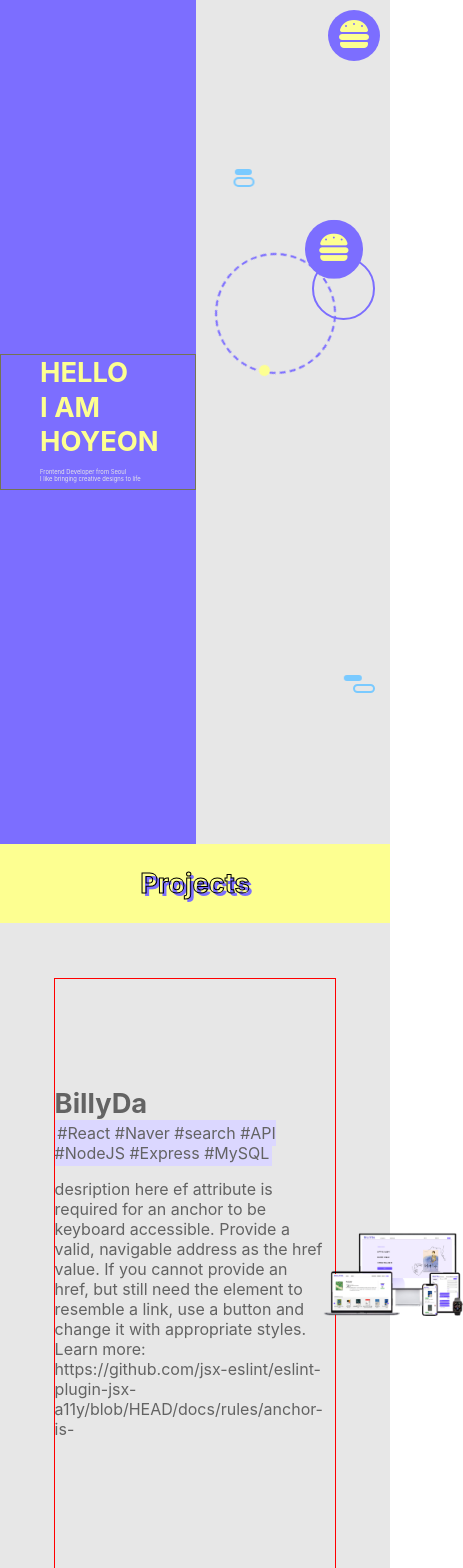
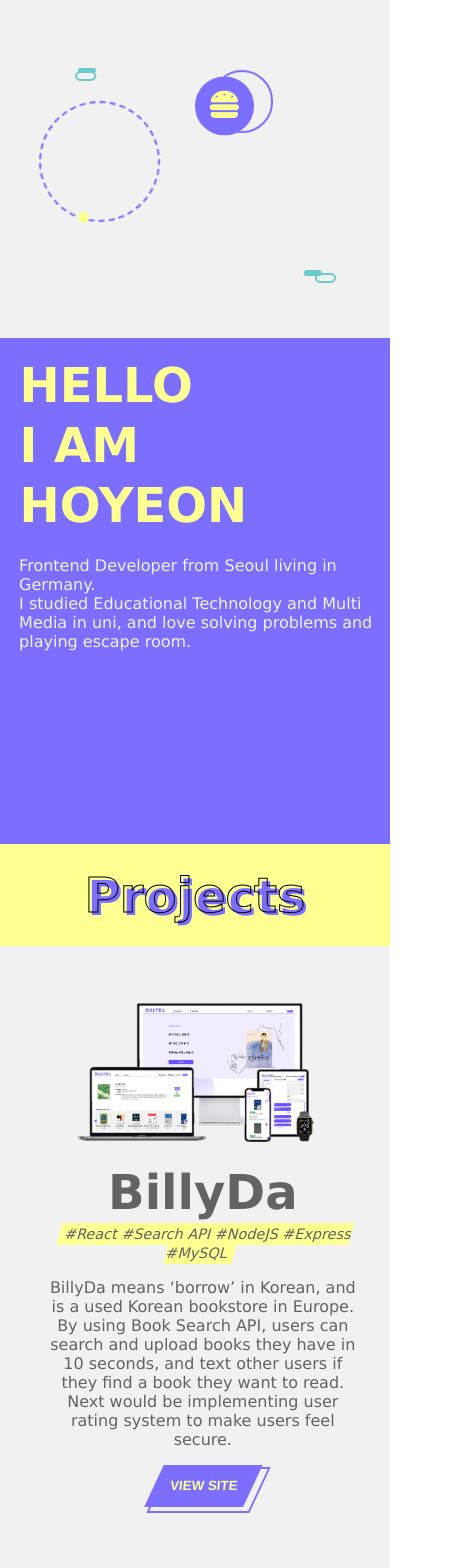
Before and after one commit to hoyeonii/portfolio-hoyeon, a React (Create React App) app: page / in a window 390 px wide. Shown: the top 1568 px of the page, 463 px wide, since content can reach past the window. Built offline with nearby package versions, Linux system fonts and the light colour scheme.

Commit message:
css added for responsiveness

```diff
--- a/src/App.css
+++ b/src/App.css
@@ -1,18 +1,18 @@
 :root {
   --main-highlight: #fdff91;
-  --main-blue: #7acaff;
+  --main-blue: #6acbca;
   --main-base: rgb(124, 110, 255);
   --main-base-light: rgb(219, 215, 255);
   /* --main-highlight: #e7ae0b; */
   /* --main-highlight: #008648; */
   /* --main-base: rgb(26, 105, 219); */
-  --main-light: #e7e7e7;
+  --main-light: #f1f1f1;
   --main-font: rgb(99, 99, 99);
 }
 
 .App {
   /* text-align: center; */
-  /* font-family: Verdana, Geneva, Tahoma, sans-serif; */
+  font-family: Verdana, Geneva, Tahoma, sans-serif;
   background-color: var(--main-base);
   color: var(--main-highlight);
   margin: 0;
@@ -119,9 +119,9 @@ section {
 }
 
 .main-left {
-  border: 1px solid rgb(116, 116, 81);
-  width: 40%;
-  padding-left: 10%;
+  /* border: 1px solid rgb(116, 116, 81); */
+  width: 45%;
+  padding-left: 5%;
 }
 .main-left h1 {
   color: var(--main-highlight);
@@ -129,11 +129,11 @@ section {
 .main-left-text {
   display: flex;
   flex-direction: column;
-  padding: 5% 0;
+  padding: 5% 2% 5% 0;
 }
 
 .main-left span {
-  font-size: 1.5vw;
+  font-size: 1rem;
   color: var(--main-light);
 }
 .main-right {
@@ -177,50 +177,142 @@ section {
 }
 .project {
   height: 70vh;
-  width: 80%;
+  width: 85%;
   margin: 10% auto;
-  border: 1px solid red;
+  /* border: 1px solid red; */
   display: flex;
   align-items: center;
 }
 .project-info {
   /* margin: auto; */
+  position: absolute;
+  width: 40%;
   padding-bottom: 3%;
+  left: -40vw;
+  /* animation: slide 1s ease-in-out forwards; */
+}
+@keyframes slide {
+  from {
+    opacity: 0;
+  }
+  to {
+    left: 12vw;
+    opacity: 1;
+  }
+}
+@keyframes slideBack {
+  from {
+    left: 12vw;
+    opacity: 1;
+  }
+  to {
+    opacity: 0;
+  }
 }
 .project img {
-  width: 50%;
+  width: 40%;
   /* height: auto; */
-  margin: auto;
+  margin-left: auto;
 }
+@keyframes fadeIn {
+  from {
+    transform: scale(0%);
+    opacity: 0;
+  }
+  to {
+    transform: scale(100%);
+    opacity: 1;
+  }
+}
+@keyframes fadeOut {
+  from {
+    transform: scale(0%);
+    opacity: 0;
+  }
+  to {
+    transform: scale(100%);
+    opacity: 1;
+  }
+}
+/* .tools {
+  position: relative;
+  padding: 1%;
+  transform: skewx(15deg);
+  border: 1px solid red;
+}
+.tools div {
+  position: absolute;
+  top: 0;
+  background-color: var(--main-base-light);
+  width: 100%;
+  height: 100%;
+  transform: skewx(0deg);
+} */
 .tools {
-  padding: 1%;
-  background-color: var(--main-base-light);
+  transform: skew(-15deg);
 }
-.project p {
-  /* width: 50%; */
+
+.tools span {
+  background: var(--main-highlight);
+  padding: 1% 2%;
+  font-size: 0.9rem;
 }
+
+.project-info-viewBtn {
+  position: relative;
+  background: var(--main-base);
+  color: var(--main-highlight);
+  transform: skew(-25deg);
+  padding: 0 5%;
+  margin: 0 3%;
+  border: none;
+  cursor: pointer;
+  font-weight: 600;
+
+  /* box-shadow: 5px 5px 0px var(--main-base); */
+}
+.project-info-viewBtn::after {
+  content: "";
+  position: absolute;
+  top: 5%;
+  left: 5%;
+  width: 100%;
+  height: 100%;
+
+  border: 2px solid var(--main-base);
+  /* box-shadow: 5px 5px 0px var(--main-base); */
+}
+
+.project-info-viewBtn p {
+  transform: skew(20deg);
+}
+
 .skills > div {
   display: flex;
-  justify-content: space-around;
-  border: 1px solid red;
+  justify-content: space-between;
+  /* border: 1px solid red; */
   margin: 7% auto;
+  width: 60vw;
 }
 .skill {
-  background-color: var(--main-light);
+  background-color: var(--main-base);
+  color: var(--main-light);
   /* border: 1px solid white; */
   text-align: center;
   border-radius: 20px;
-  padding: 2% 3%;
-  color: black;
-  width: 18%;
-  box-shadow: 2px 2px 5px var(--main-highlight);
+  padding: 3% 3% 0;
+  /* color: black; */
+  width: 40%;
+  box-shadow: 2px 2px 5px gray;
 }
 .skill > img {
   /* border: 1px solid red; */
+  filter: invert(100%);
 }
 .skill > h2 {
   /* border: 1px solid white; */
-  font-size: 2em;
+  color: var(--main-highlight);
+  font-size: 2rem;
 }
 .skill > ul {
   text-align: left;
@@ -238,7 +330,88 @@ section {
 }
 .contact div {
   padding: 3% 0;
+  text-align: center;
+}
+.contact a {
+  color: var(--main-font);
+  text-decoration: none;
 }
 .contact i {
   padding: 10px;
 }
+
+@media screen and (max-width: 750px) {
+  .project {
+    display: block;
+    text-align: center;
+    height: 100vh;
+  }
+  .project-info {
+    width: 80%;
+  }
+  .project img {
+    width: 80%;
+    margin: auto;
+    margin-bottom: 5%;
+  }
+  .skills > div {
+    width: 80vw;
+  }
+}
+@media screen and (max-width: 450px) {
+  h1 {
+    font-size: 3rem;
+  }
+  .navBtn {
+    font-size: 1.5rem;
+    padding: 5px 8px;
+    margin: 10px;
+    bottom: 0;
+  }
+  nav > div {
+    width: 80%;
+  }
+  .main {
+    flex-direction: column-reverse;
+  }
+  .main-left {
+    /* position: absolute; */
+    width: 100%;
+    height: 60vh;
+    align-items: center;
+    padding: 0;
+    /* z-index: 1;
+    bottom: 10vh; */
+  }
+  .main-left h1 {
+    margin-left: 5%;
+  }
+  .main-left h1:first-child {
+    margin-top: 5%;
+  }
+  .main-left span {
+    margin-left: 5%;
+
+    /* color: var(--main-font); */
+  }
+  .main-right {
+    width: 100%;
+    height: 40vh;
+  }
+  .skills > div {
+    flex-direction: column;
+  }
+  .skill {
+    width: 70vw;
+    margin: 3% auto;
+  }
+  .skill > h2 {
+    font-size: 1.5rem;
+  }
+  .skill > ul {
+    text-align: left;
+    /* border: 1px solid olive; */
+    /* margin: 5%; */
+    font-size: 1rem;
+  }
+}
--- a/src/App.js
+++ b/src/App.js
@@ -5,12 +5,14 @@ import client from "./client.png";
 import React, { useRef, useState } from "react";
 import H1withStroke from "./helper/H1withStroke";
 import billyda from "./billyda.png";
+import spotify from "./spotify.png";
 function App() {
   const mainRef = useRef();
   const projectsRef = useRef();
   const skillsRef = useRef();
   const contactRef = useRef();
   const [navOpen, setNavOpen] = useState(false);
+  const [navVisible, setNavVisible] = useState(false);
 
   const executeScrollTo = (ref) =>
     window.scrollTo({
@@ -20,9 +22,48 @@ function App() {
   const openNav = () => {
     setNavOpen(!navOpen);
   };
+  // projectsRef.current && console.log(projectsRef.current.offsetTop);\
+  window.onscroll = function () {
+    if (projectsRef.current.offsetTop < window.pageYOffset) {
+      setNavVisible(true);
+    } else {
+      setNavVisible(false);
+    }
+  };
+
+  let projectInfo = document.querySelectorAll(".project-info");
+  projectInfo.forEach((info) => {
+    window.addEventListener("scroll", function () {
+      let value = window.scrollY;
+      // console.log(info);
+      // console.log(info + ":" + info.offsetTop +"" info.clientHeight +"vlaue"+value);
+      if (
+        info.offsetTop - (this.innerHeight * 4) / 5 < value &&
+        value < info.offsetTop + (info.clientHeight * 4) / 5
+      ) {
+        // console.log(this.innerHeight);
+        info.style.animation = "slide 0.5s ease-in-out forwards";
+      } else if (
+        info.offsetTop + info.clientHeight < value ||
+        value < info.offsetTop
+      ) {
+        // console.log("going back!!");s
+        info.style.animation = "slideBack 1s ease-in-out forwards";
+      }
+    });
+  });
+
+  // window.addEventListener("scroll", function () {
+  //   let value = window.scrollY;
+  //   console.log(value);
+  // });
   return (
     <div className="App">
-      <button className="navBtn" onClick={openNav}>
+      <button
+        className="navBtn"
+        onClick={openNav}
+        style={{ display: navVisible ? "inline-block" : "none" }}
+      >
         <i class="fa-solid fa-burger"></i>
       </button>
       <nav style={{ display: navOpen ? "inline-block" : "none" }}>
@@ -74,8 +115,11 @@ function App() {
           <h1>I AM</h1>
           <h1>HOYEON</h1>
           <div className="main-left-text">
-            <span>Frontend Developer from Seoul</span>
-            <span>I like bringing creative designs to life</span>
+            <span>Frontend Developer from Seoul living in Germany.</span>
+            <span>
+              I studied Educational Technology and Multi Media in uni, and love
+              solving problems and playing escape room.
+            </span>
           </div>
         </div>
         <div className="main-right">
@@ -101,76 +145,85 @@ function App() {
         {/* <H1withStroke text="Projects" /> */}
 
         <div className="project anbda">
+          <img src={billyda} alt="img" className="project-info-img" />
+
           <div className="project-info">
             <h1>BillyDa</h1>
-            <span className="tools">
-              #React #Naver #search #API #NodeJS #Express #MySQL
-            </span>
+            <div className="tools">
+              <span> #React #Search API #NodeJS #Express #MySQL</span>
+            </div>
             <p>
-              desription here ef attribute is required for an anchor to be
-              keyboard accessible. Provide a valid, navigable address as the
-              href value. If you cannot provide an href, but still need the
-              element to resemble a link, use a button and change it with
-              appropriate styles. Learn more:
-              https://github.com/jsx-eslint/eslint-plugin-jsx-a11y/blob/HEAD/docs/rules/anchor-is-
+              BillyDa means ‘borrow’ in Korean, and is a used Korean bookstore
+              in Europe. By using Book Search API, users can search and upload
+              books they have in 10 seconds, and text other users if they find a
+              book they want to read. Next would be implementing user rating
+              system to make users feel secure.
             </p>
+            <button
+              className="project-info-viewBtn"
+              onClick={() => {
+                window.open("https://main--deft-zuccutto-fdb883.netlify.app/");
+              }}
+            >
+              <p>VIEW SITE</p>
+            </button>
           </div>
-          <img src={billyda} alt="img" />
         </div>
         <div className="project scope">
+          <img src={billyda} alt="img" className="project-info-img" />
           <div className="project-info">
             <h1>Scope</h1>
-            <span className="tools">
-              #React #Naver #search #API #NodeJS #Express #firebase
-            </span>
+            <div className="tools">
+              <span> #React #Firebase #Figma #TeamProject</span>
+            </div>
             <p>
-              desription here ef attribute is required for an anchor to be
-              keyboard accessible. Provide a valid, navigable address as the
-              href value. If you cannot provide an href, but still need the
-              element to resemble a link, use a button and change it with
-              appropriate styles. Learn more:
-              https://github.com/jsx-eslint/eslint-plugin-jsx-a11y/blob/HEAD/docs/rules/anchor-is-
+              Scope is where you can upload your portfolio and get feedback from
+              others. My first project with UX/UI designers. We are still in
+              progress, making it better in both design and function wise. The
+              next step will be implementing a function where experts can give
+              them more detailed feedback than merely leaving comments.
             </p>
+            <button className="project-info-viewBtn">
+              <p>VIEW SITE</p>
+            </button>
           </div>
-          <img src={billyda} alt="img" />
         </div>
         <div className="project tomodoro">
+          <img src={billyda} alt="img" className="project-info-img" />
           <div className="project-info">
             <h1>
               TOMO
-              <br />
+              {/* <br /> */}
               DORO
             </h1>
-            <span className="tools">
-              #React #Naver API #NodeJS #Express #MySQL
-            </span>
+            <div className="tools">
+              <span> #React #search API #NodeJS #Express #MySQL</span>
+            </div>
             <p>
-              desription here ef attribute is required for an anchor to be
-              keyboard accessible. Provide a valid, navigable address as the
-              href value. If you cannot provide an href, but still need the
-              element to resemble a link, use a button and change it with
-              appropriate styles. Learn more:
-              https://github.com/jsx-eslint/eslint-plugin-jsx-a11y/blob/HEAD/docs/rules/anchor-is-
+              Tomodoro is a customizable pomodoro timer that works on desktop &
+              mobile browser. The aim of this app is to help you focus on any
+              task you are working on, such as study, writing, or coding. This
+              app is inspired by Pomodoro Technique which is a time management
+              method developed by Francesco Cirillo.
             </p>
+            <button className="project-info-viewBtn">
+              <p>VIEW SITE</p>
+            </button>
           </div>
-          <img src={billyda} alt="img" />
         </div>
         <div className="project spotify">
+          <img src={spotify} alt="img" className="project-info-img" />
           <div className="project-info">
             <h1>Spotify</h1>
-            <span className="tools">
-              #React #Naver #search #API #NodeJS #Express #MySQL
-            </span>
-            <p>
-              desription here ef attribute is required for an anchor to be
-              keyboard accessible. Provide a valid, navigable address as the
-              href value. If you cannot provide an href, but still need the
-              element to resemble a link, use a button and change it with
-              appropriate styles. Learn more:
-              https://github.com/jsx-eslint/eslint-plugin-jsx-a11y/blob/HEAD/docs/rules/anchor-is-
-            </p>
+
+            <div className="tools">
+              <span> #JavaScript #CSS #MockUp</span>
+            </div>
+            <p>Spotify landing page Mockup with responsive design.</p>
+            <button className="project-info-viewBtn">
+              <p>VIEW SITE</p>
+            </button>
           </div>
-          <img src={billyda} alt="img" />
         </div>
       </section>
       <div className="header" ref={skillsRef}>
@@ -179,9 +232,9 @@ function App() {
       <section className="skills">
         <div>
           <div className="skill">
-            <img src={client} alt="server" width="100px" />
+            <img src={client} alt="client" width="100px" />
 
-            <h2>Client Side</h2>
+            <h2>Client</h2>
             <ul>
               <li>HTML5</li>
               <li>JavaScript</li>
@@ -192,13 +245,26 @@ function App() {
           </div>
           <div className="skill">
             <img src={server} alt="server" width="100px" />
-            <h2>Server Side</h2>
+            <h2>Server</h2>
             <ul>
               <li>Node JS</li>
               <li>Express</li>
               <li>MySQL</li>
+              <li>Firebase</li>
+              <li>Java</li>
             </ul>
           </div>
+          {/* <div className="skill">
+            <img src={server} alt="other" width="100px" />
+            <h2>Other</h2>
+            <ul>
+              <li>Adobe PS</li>
+              <li>Adobe IL</li>
+              <li>Figma</li>
+              <li>Firebase</li>
+              <li>Java</li>
+            </ul>
+          </div> */}
         </div>
       </section>
       <div className="header" ref={contactRef}>
--- a/src/css/mainAnimation.css
+++ b/src/css/mainAnimation.css
@@ -9,12 +9,13 @@
 }
 .circle1-outline {
   background-color: var(--main-base);
-  animation: upDown 5s infinite;
+  animation: upDown 1.8s infinite;
   top: 30%;
-  left: 56%;
+  left: 50%;
   /* text-align: center; */
   font-size: 8vw;
   cursor: pointer;
+  animation-direction: alternate;
 }
 .circle1-outline i {
   position: absolute;
@@ -27,22 +28,23 @@
   /* background-color: aliceblue; */
   background-color: transparent;
   top: 32%;
-  left: 60%;
+  left: 54%;
   border: 2px solid var(--main-base);
-  animation: upDown 3s infinite;
+  animation: upDown 2s infinite;
+  animation-direction: alternate;
 }
 
 @keyframes upDown {
   0% {
     transform: translateY(0px);
   }
-  50% {
+  100% {
     transform: translateY(-40px);
   }
 
-  100% {
+  /* 100% {
     transform: translateY(0px);
-  }
+  } */
 }
 
 /*circle2*/
```
Also changed, not shown: public/index.html (+5 -2 lines), src/spotify.png (added).
